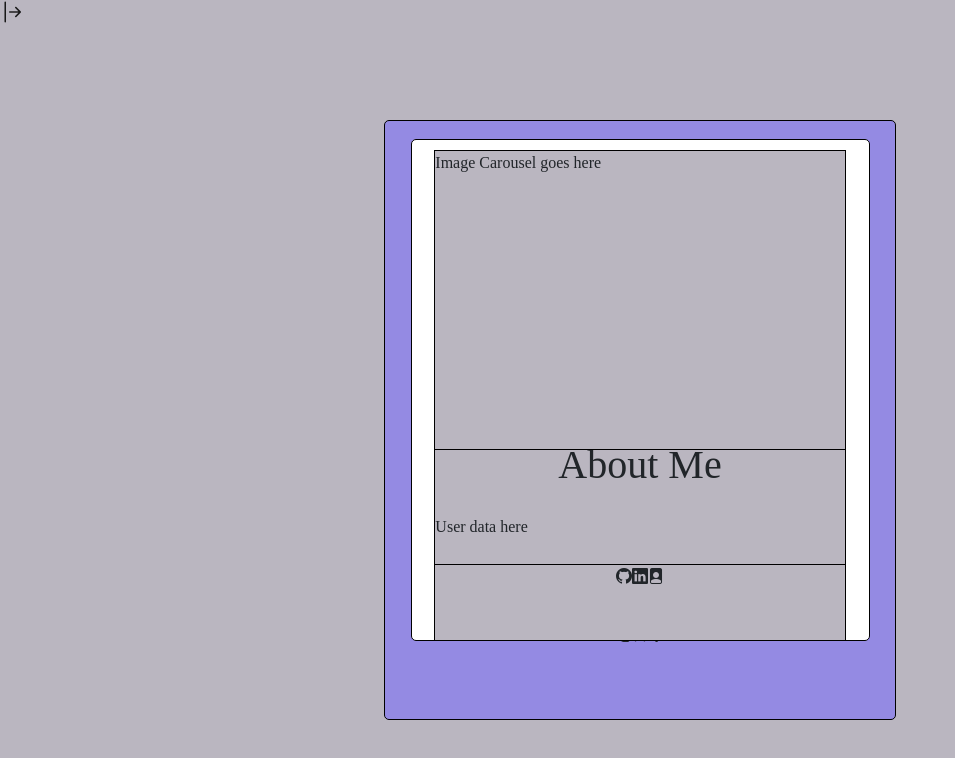
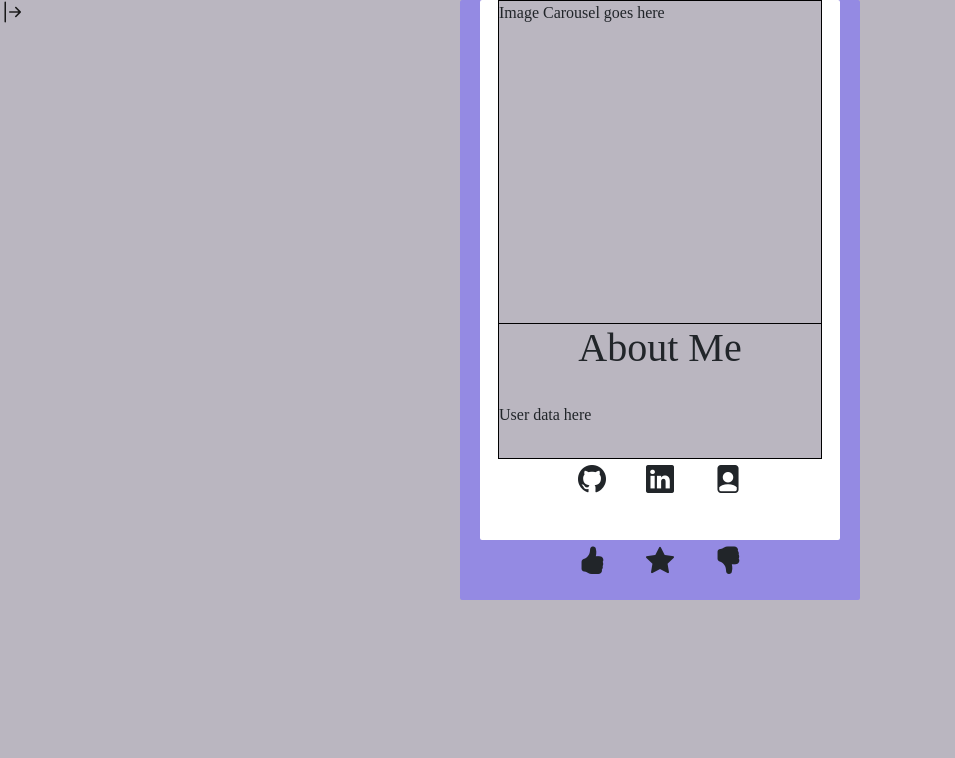
Before and after one commit to dartik24/Hyperlink, a React (Create React App) app in the folder frontend/: page /testpage in a window 1280 px wide. Shown: the top 758 px of the page, without its empty margins (0-955 px from the left). Built offline with nearby package versions, Linux system fonts and the light colour scheme.

Commit message:
Consistency pass on big-card css

```diff
--- a/frontend/src/components/big-card.css
+++ b/frontend/src/components/big-card.css
@@ -1,26 +1,26 @@
-#container, #background {
-    height: 70%;
+#flex-container {
+    display: flex;
+    width: fit-content;
+    margin: 0 auto;
+}
+
+#container {
     background: white;
-    width: 40%;
-    margin: 0 auto;
-    position: relative;
-    top: 15%;
+    border-radius: 2px;
+    background-color: var(--purple);
+}
 
-    border: 1px solid black;
-    border-radius: 5px;
+#background {
+    background: white;
+    border-radius: 2px;
     background-color: var(--purple);
+    height: 90%;
+    background-color: white;
 }
 
 #container {
     min-width: 400px;
     min-height: 600px;
-}
-
-#background {
-    height: 84%;
-    top: 3%;
-    background-color: white;
-    border: 1px solid black;
 }
 
 #container * {
@@ -30,30 +30,32 @@
 
 #img-carousel {
     height: 60%;
-    position: relative;
-    top: 2%;
-
     border: 1px solid black;
 }
 
 #about-me {
     height: 25%;
     border: 1px solid black;
+    border-top: 0;
 }
 
 #socials {
-    border: 1px solid black;
+    background-color: white;
     border-top: 0;
     border-bottom: 0;
-    height: 15%;
 }
 
 #footer {
     background-color: var(--purple);
-    height: 15%;
+    height: 10%;
 }
 
 ul {
     display: flex;
     align-items: center;
 }
+
+ul i {
+    font-size: 28px;
+    padding: 20px;
+}
--- a/frontend/src/components/big-card.jsx
+++ b/frontend/src/components/big-card.jsx
@@ -12,6 +12,7 @@ class BigCard extends React.Component {
 
     render() {
         return(
+            <div id='flex-container'>
                 <div id='container'>
                     <div id='background'>
                         <div className='row' id='img-carousel'>
@@ -39,6 +40,7 @@ class BigCard extends React.Component {
                         </ul>
                     </div>
                 </div>
+            </div>
         );
     }
 }
```
Lines whose indentation alone changed are shown as unchanged.
